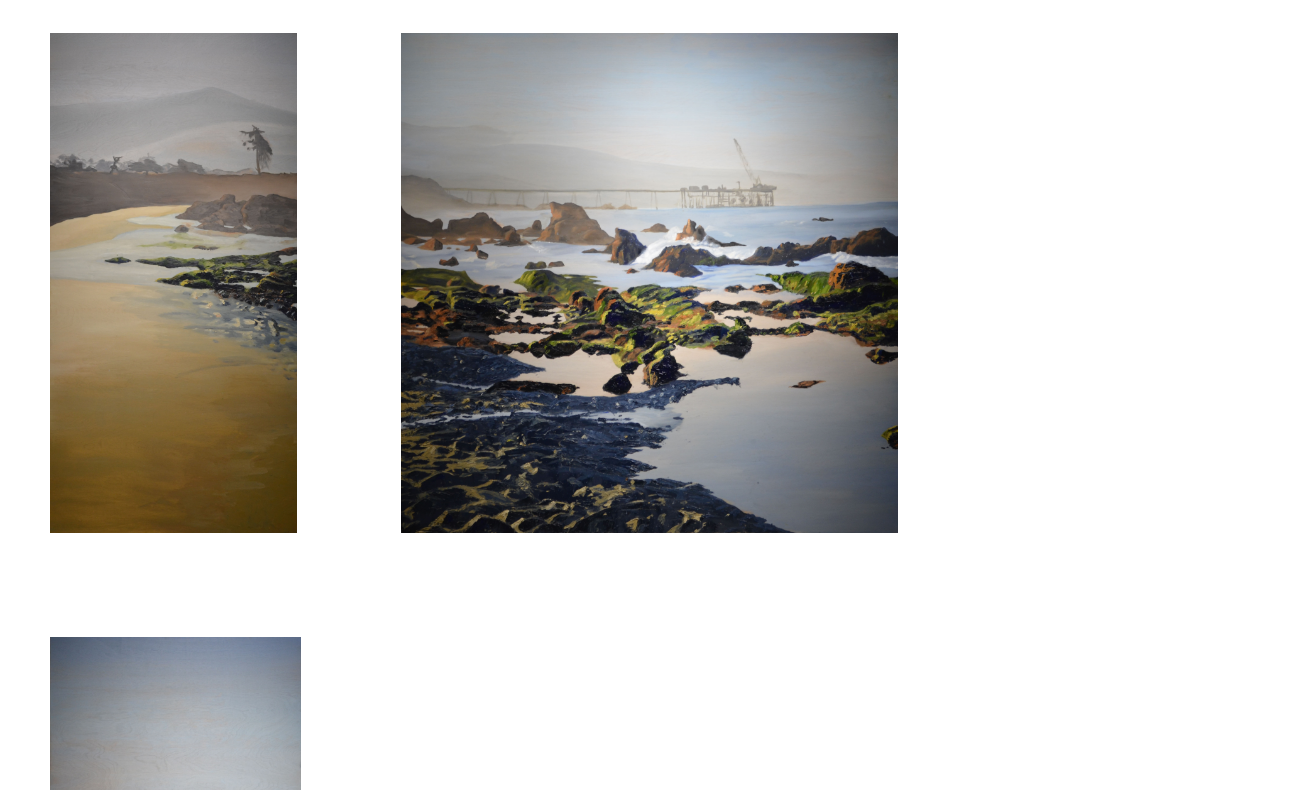
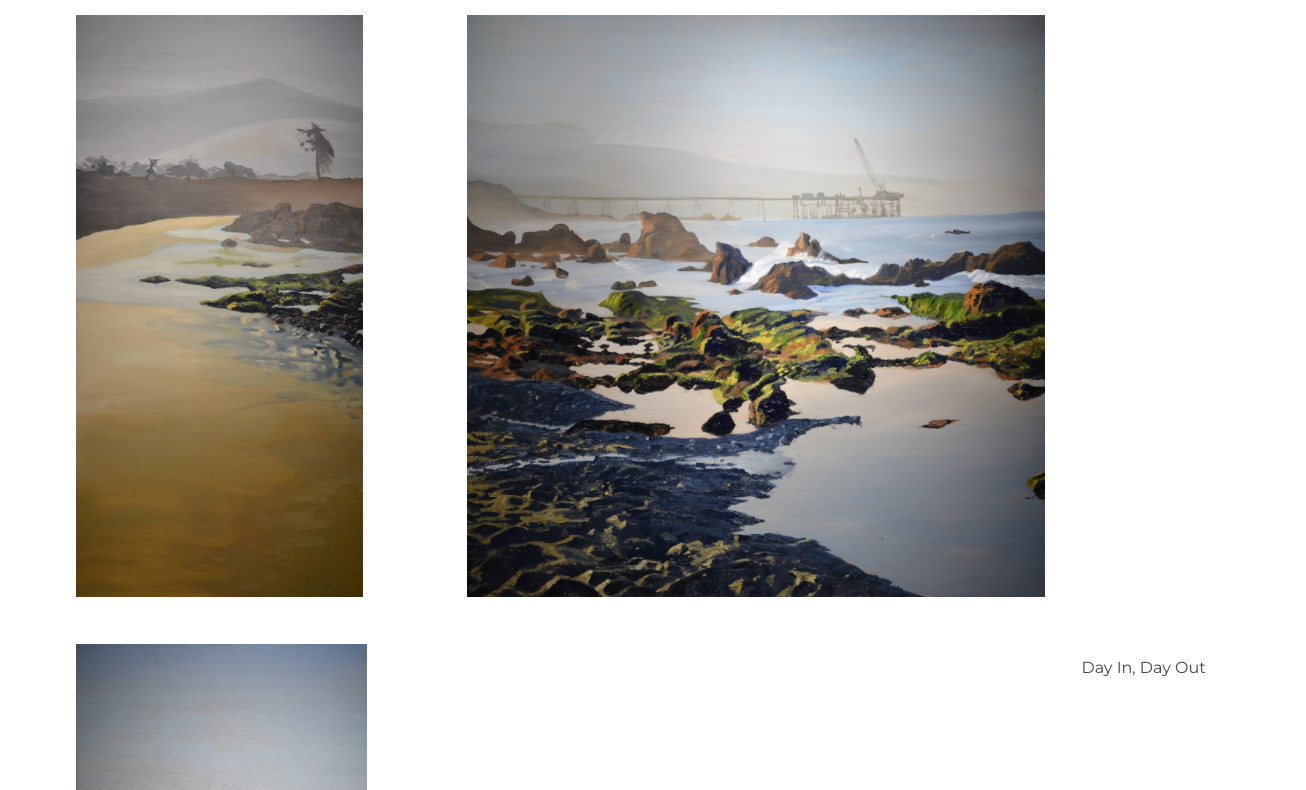
Before and after one commit to PriscillaKing/project3_king_priscilla, a plain HTML site: page index.html in a window 1280 px wide. Shown: the part 103-893 px from the top of the page, 1306 px wide, since content can reach past the window. Drawn offline with Linux system fonts and the light colour scheme.

Commit message:
Home page styling

```diff
--- a/css/styles.css
+++ b/css/styles.css
@@ -15,7 +15,9 @@ body {
   font-size: 16px;
 }
 
-
+html {
+    overflow: hidden;
+}
 
 /*=======================================
 
@@ -26,6 +28,7 @@ body {
 .container {
   background-color: #8A9AAF;
   padding: 43px;
+  border-bottom: 7px solid #434548;
 }
 
 h1 a {
@@ -91,6 +94,19 @@ h1 a {
 ========================================*/
 
 .triptych {
-max-block-size: 600px;
-padding: 50px;
+  max-block-size: 625px;
+  padding: 25px 50px 18px;
 }
+
+.hero_image {
+position: relative;
+left: 2%;
+}
+
+.caption {
+position: absolute;
+color: #434548;
+font-size: 16px;
+bottom: 20px;
+right: 5.8%;
+}
```
